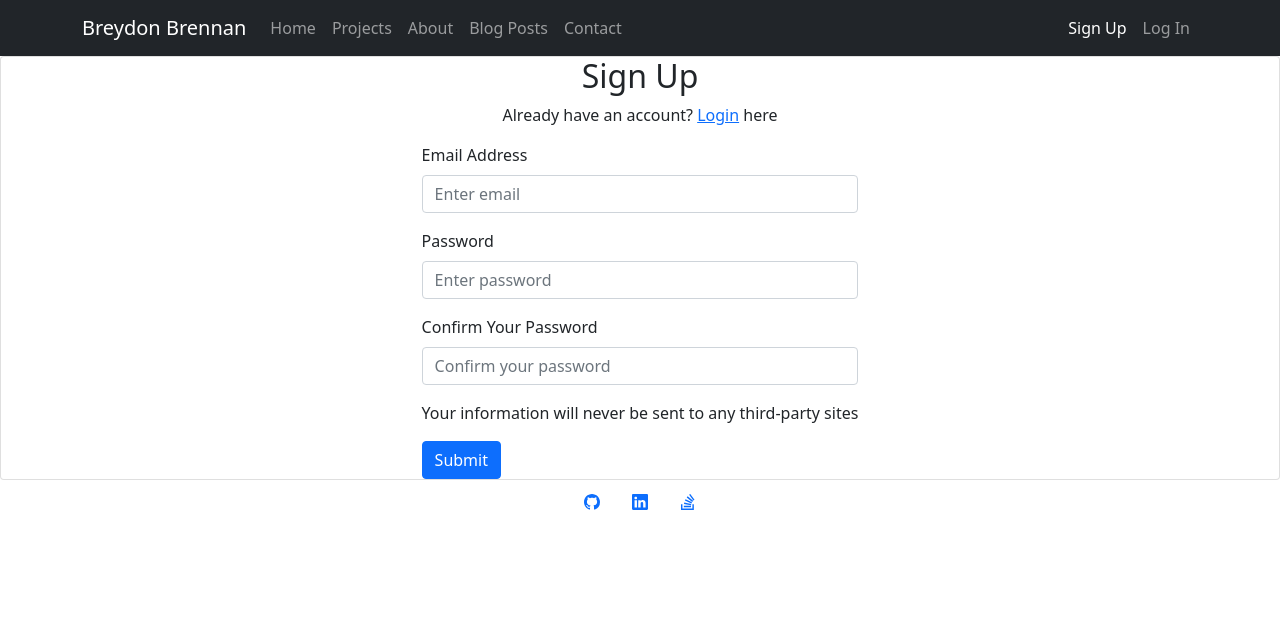
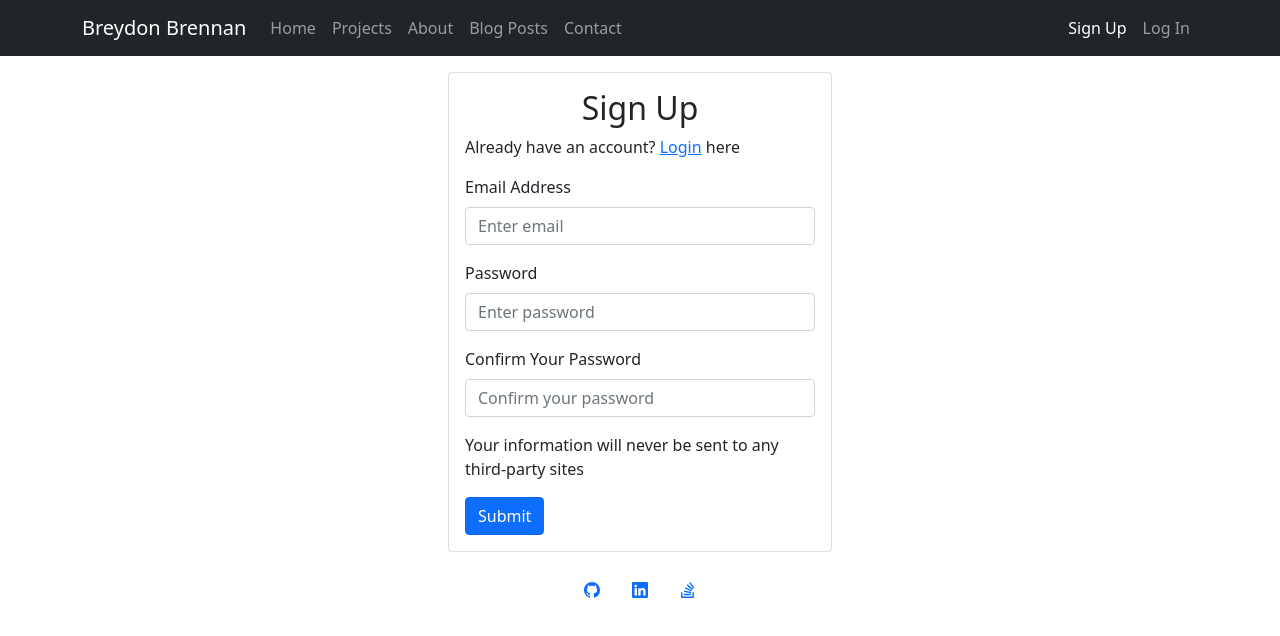
Before and after one commit to breydonb/breydonb, a React (Create React App) app in the folder React/portfolio-website/: page /signup in a window 1280 px wide. Shown: the top 636 px of the page. Built offline with nearby package versions, Linux system fonts and the light colour scheme; no server answers.

Commit message:
Formatting Cards

```diff
--- a/React/portfolio-website/src/components/authentication/Login.jsx
+++ b/React/portfolio-website/src/components/authentication/Login.jsx
@@ -2,7 +2,7 @@ import React, {useState, useEffect} from 'react'
 import { Card } from 'react-bootstrap'
 import Button from 'react-bootstrap/Button';
 import Form from 'react-bootstrap/Form';
-import { useNavigate } from 'react-router-dom';
+import { Link, useNavigate } from 'react-router-dom';
 import { UserAuth } from '../../contexts/AuthContext'
 import ErrorAlert from '../ErrorHandling/ErrorAlert';
 
@@ -31,6 +31,7 @@ function Login() {
         <Card style={{ width: '24rem' }} className='d-flex align-items-center justify-content-center'>
             <Card.Body>
                 <Card.Title><h2>Log In</h2></Card.Title>
+                <Card.Text>Don't have an account? <Link to="/signup" className='underline'>Sign Up</Link> here</Card.Text>
                 <Form onSubmit={handleSubmit}>
                     <Form.Group className='mb-3' controlId='formEmailAddress'>
                         <Form.Label>Email Address</Form.Label>
--- a/React/portfolio-website/src/components/authentication/SignUp.jsx
+++ b/React/portfolio-website/src/components/authentication/SignUp.jsx
@@ -45,8 +45,10 @@ function SignUp() {
     })
 
     return (
-    <Card className='d-flex align-items-center justify-content-center'>
-        <h2>Sign Up</h2>
+        <div className='d-flex justify-content-center p-3'>
+            <Card style={{ width: '24rem' }} className='d-flex align-items-center justify-content-center'>
+                <Card.Body>
+                <h2 className='text-center'>Sign Up</h2>
                 <p>Already have an account? <Link to="/login" className='underline'>Login</Link> here</p>
                 <Form onSubmit={handleSubmit}>
                     <Form.Group className='mb-3' controlId='formEmailAddress'>
@@ -76,11 +78,13 @@ function SignUp() {
                         />
                     </Form.Group>
                     {isMatch ? '' : <div>Passwords must match</div>}
-            <p>Your information will never be sent to any third-party sites</p>
+                    <Card.Text>Your information will never be sent to any third-party sites</Card.Text>
                     <Button variant='primary' type='submit' disabled={!isMatch} >Submit</Button>
                     {error ? <ErrorAlert errorMessage={error}/> : ''}
                 </Form>
+                </Card.Body>
             </Card>
+        </div>
 
     )
 }
```
Lines whose indentation alone changed are shown as unchanged.
